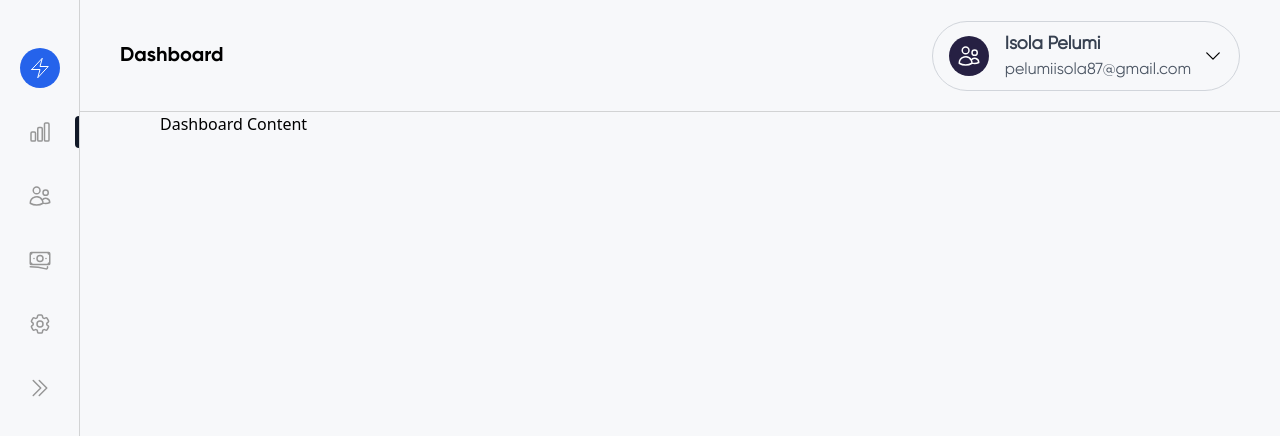
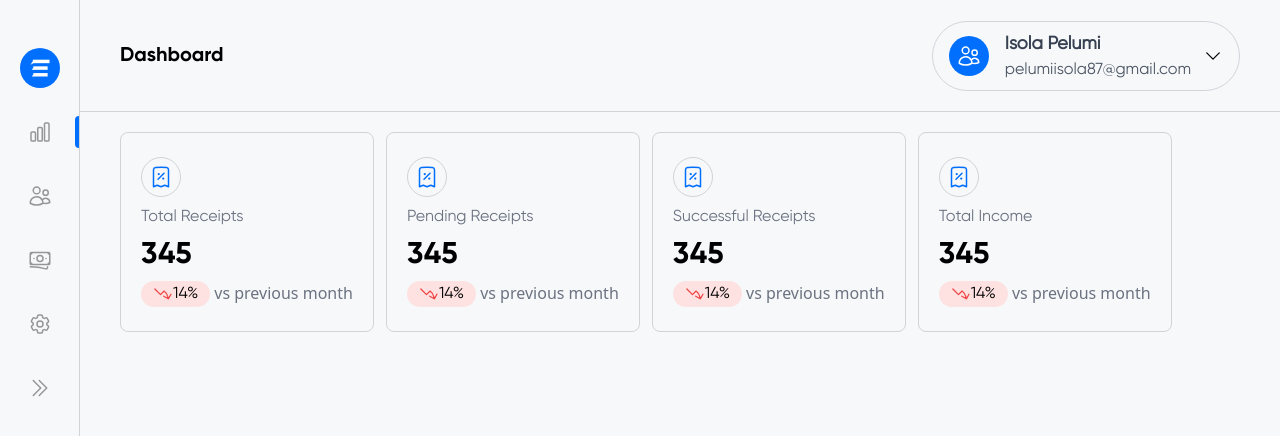
Before and after one commit to philtechphilips/ease-pay-fe, a Next.js app: page /dashboard in a window 1280 px wide. Shown: the top 436 px of the page. Built offline with nearby package versions, Linux system fonts and the light colour scheme.

Commit message:
feat: dashboard for desktop

```diff
--- a/package.json
+++ b/package.json
@@ -14,6 +14,7 @@
     "next": "14.1.0",
     "react": "^18",
     "react-dom": "^18",
+    "react-hot-toast": "^2.4.1",
     "react-redux": "^8.1.3",
     "react-toastify": "^10.0.4",
     "remixicon": "^4.1.0",
--- a/src/app/dashboard/page.tsx
+++ b/src/app/dashboard/page.tsx
@@ -2,8 +2,90 @@ import Image from "next/image";
 
 export default function Dashboard() {
   return (
-<div className="w-full px-20 bg-[#F7F8FA] h-screen">
-<h1>Dashboard Content</h1>
-</div>
+    <div className="w-full px-10 py-5 gap-3 bg-[#F7F8FA] h-screen">
+      <div className="flex gap-3 w-full">
+          <div className="border border-[#d2d3d4] rounded-lg px-5 py-6 flex flex-col gap-2">
+            <div className="border border-[#d2d3d4] h-10 w-10 rounded-full flex items-center justify-center">
+              <svg xmlns="http://www.w3.org/2000/svg" fill="none" viewBox="0 0 24 24" strokeWidth={1.5} stroke="#006FFE" className="w-6 h-6">
+                <path strokeLinecap="round" strokeLinejoin="round" d="m9 14.25 6-6m4.5-3.493V21.75l-3.75-1.5-3.75 1.5-3.75-1.5-3.75 1.5V4.757c0-1.108.806-2.057 1.907-2.185a48.507 48.507 0 0 1 11.186 0c1.1.128 1.907 1.077 1.907 2.185ZM9.75 9h.008v.008H9.75V9Zm.375 0a.375.375 0 1 1-.75 0 .375.375 0 0 1 .75 0Zm4.125 4.5h.008v.008h-.008V13.5Zm.375 0a.375.375 0 1 1-.75 0 .375.375 0 0 1 .75 0Z" />
+              </svg>
+            </div>
+            <p className="text-gary-400 font-[Gilroy-Regular] font-[500] text-gray-500">Total Receipts</p>
+            <h1 className="text-3xl font-[Gilroy]">345</h1>
+            <div className="flex gap-1">
+              <div className="flex items-center bg-red-100 px-3 py-[1px] rounded-full">
+                <svg xmlns="http://www.w3.org/2000/svg" fill="none" viewBox="0 0 24 24" strokeWidth={1.5} stroke="rgb(239 68 68)" className="w-5 h-5">
+                  <path strokeLinecap="round" strokeLinejoin="round" d="M2.25 6 9 12.75l4.286-4.286a11.948 11.948 0 0 1 4.306 6.43l.776 2.898m0 0 3.182-5.511m-3.182 5.51-5.511-3.181" />
+                </svg>
+                <p className="trext-red-500 font-[Gilroy-Regular]">14%</p>
+              </div>
+              <div className="flex">
+                <p className="text-gray-500 font[Gilroy-Regular]">vs previous month</p>
+              </div>
+            </div>
+          </div>
+          <div className="border border-[#d2d3d4] rounded-lg px-5 py-6 flex flex-col gap-2">
+            <div className="border border-[#d2d3d4] h-10 w-10 rounded-full flex items-center justify-center">
+              <svg xmlns="http://www.w3.org/2000/svg" fill="none" viewBox="0 0 24 24" strokeWidth={1.5} stroke="#006FFE" className="w-6 h-6">
+                <path strokeLinecap="round" strokeLinejoin="round" d="m9 14.25 6-6m4.5-3.493V21.75l-3.75-1.5-3.75 1.5-3.75-1.5-3.75 1.5V4.757c0-1.108.806-2.057 1.907-2.185a48.507 48.507 0 0 1 11.186 0c1.1.128 1.907 1.077 1.907 2.185ZM9.75 9h.008v.008H9.75V9Zm.375 0a.375.375 0 1 1-.75 0 .375.375 0 0 1 .75 0Zm4.125 4.5h.008v.008h-.008V13.5Zm.375 0a.375.375 0 1 1-.75 0 .375.375 0 0 1 .75 0Z" />
+              </svg>
+            </div>
+            <p className="text-gary-400 font-[Gilroy-Regular] font-[500] text-gray-500">Pending Receipts</p>
+            <h1 className="text-3xl font-[Gilroy]">345</h1>
+            <div className="flex gap-1">
+              <div className="flex items-center bg-red-100 px-3 py-[1px] rounded-full">
+                <svg xmlns="http://www.w3.org/2000/svg" fill="none" viewBox="0 0 24 24" strokeWidth={1.5} stroke="rgb(239 68 68)" className="w-5 h-5">
+                  <path strokeLinecap="round" strokeLinejoin="round" d="M2.25 6 9 12.75l4.286-4.286a11.948 11.948 0 0 1 4.306 6.43l.776 2.898m0 0 3.182-5.511m-3.182 5.51-5.511-3.181" />
+                </svg>
+                <p className="trext-red-500 font-[Gilroy-Regular]">14%</p>
+              </div>
+              <div className="flex">
+                <p className="text-gray-500 font[Gilroy-Regular]">vs previous month</p>
+              </div>
+            </div>
+          </div>
+          <div className="border border-[#d2d3d4] rounded-lg px-5 py-6 flex flex-col gap-2">
+            <div className="border border-[#d2d3d4] h-10 w-10 rounded-full flex items-center justify-center">
+              <svg xmlns="http://www.w3.org/2000/svg" fill="none" viewBox="0 0 24 24" strokeWidth={1.5} stroke="#006FFE" className="w-6 h-6">
+                <path strokeLinecap="round" strokeLinejoin="round" d="m9 14.25 6-6m4.5-3.493V21.75l-3.75-1.5-3.75 1.5-3.75-1.5-3.75 1.5V4.757c0-1.108.806-2.057 1.907-2.185a48.507 48.507 0 0 1 11.186 0c1.1.128 1.907 1.077 1.907 2.185ZM9.75 9h.008v.008H9.75V9Zm.375 0a.375.375 0 1 1-.75 0 .375.375 0 0 1 .75 0Zm4.125 4.5h.008v.008h-.008V13.5Zm.375 0a.375.375 0 1 1-.75 0 .375.375 0 0 1 .75 0Z" />
+              </svg>
+            </div>
+            <p className="text-gary-400 font-[Gilroy-Regular] font-[500] text-gray-500">Successful Receipts</p>
+            <h1 className="text-3xl font-[Gilroy]">345</h1>
+            <div className="flex gap-1">
+              <div className="flex items-center bg-red-100 px-3 py-[1px] rounded-full">
+                <svg xmlns="http://www.w3.org/2000/svg" fill="none" viewBox="0 0 24 24" strokeWidth={1.5} stroke="rgb(239 68 68)" className="w-5 h-5">
+                  <path strokeLinecap="round" strokeLinejoin="round" d="M2.25 6 9 12.75l4.286-4.286a11.948 11.948 0 0 1 4.306 6.43l.776 2.898m0 0 3.182-5.511m-3.182 5.51-5.511-3.181" />
+                </svg>
+                <p className="trext-red-500 font-[Gilroy-Regular]">14%</p>
+              </div>
+              <div className="flex">
+                <p className="text-gray-500 font[Gilroy-Regular]">vs previous month</p>
+              </div>
+            </div>
+          </div>
+
+          <div className="border border-[#d2d3d4] rounded-lg px-5 py-6 flex flex-col gap-2">
+            <div className="border border-[#d2d3d4] h-10 w-10 rounded-full flex items-center justify-center">
+              <svg xmlns="http://www.w3.org/2000/svg" fill="none" viewBox="0 0 24 24" strokeWidth={1.5} stroke="#006FFE" className="w-6 h-6">
+                <path strokeLinecap="round" strokeLinejoin="round" d="m9 14.25 6-6m4.5-3.493V21.75l-3.75-1.5-3.75 1.5-3.75-1.5-3.75 1.5V4.757c0-1.108.806-2.057 1.907-2.185a48.507 48.507 0 0 1 11.186 0c1.1.128 1.907 1.077 1.907 2.185ZM9.75 9h.008v.008H9.75V9Zm.375 0a.375.375 0 1 1-.75 0 .375.375 0 0 1 .75 0Zm4.125 4.5h.008v.008h-.008V13.5Zm.375 0a.375.375 0 1 1-.75 0 .375.375 0 0 1 .75 0Z" />
+              </svg>
+            </div>
+            <p className="text-gary-400 font-[Gilroy-Regular] font-[500] text-gray-500">Total Income</p>
+            <h1 className="text-3xl font-[Gilroy]">345</h1>
+            <div className="flex gap-1">
+              <div className="flex items-center bg-red-100 px-3 py-[1px] rounded-full">
+                <svg xmlns="http://www.w3.org/2000/svg" fill="none" viewBox="0 0 24 24" strokeWidth={1.5} stroke="rgb(239 68 68)" className="w-5 h-5">
+                  <path strokeLinecap="round" strokeLinejoin="round" d="M2.25 6 9 12.75l4.286-4.286a11.948 11.948 0 0 1 4.306 6.43l.776 2.898m0 0 3.182-5.511m-3.182 5.51-5.511-3.181" />
+                </svg>
+                <p className="trext-red-500 font-[Gilroy-Regular]">14%</p>
+              </div>
+              <div className="flex">
+                <p className="text-gray-500 font[Gilroy-Regular]">vs previous month</p>
+              </div>
+            </div>
+          </div>
+      </div>
+    </div>
   );
 }
--- a/src/app/globals.css
+++ b/src/app/globals.css
@@ -40,5 +40,5 @@
 }
 
 .svg:hover {
-  stroke: #0c0c0c;
+  stroke: #006FFE;
 }
--- a/src/components/Navbar.tsx
+++ b/src/components/Navbar.tsx
@@ -26,8 +26,8 @@ const Navbar = () => {
     return (
         <>
             <div className="bg-[#080613] py-5 md:px-24 px-5 flex items-center justify-between">
-                <Link href="/">
-                    <Image src="https://www.easepay.io/_next/image?url=%2F_next%2Fstatic%2Fmedia%2FeasepayLogo.e0bef468.png&w=384&q=75" alt="logo" width={150} height={100} />
+                <Link href="/" className="rounded-full w-10 h-10 bg-[#006FFE] flex items-center justify-center">
+                    <Image src="/easepay.png" alt="logo" width={20} height={20} />
                 </Link>
 
                 <ul className="md:flex gap-16 hidden">
--- a/src/components/dashboard/NavBar.tsx
+++ b/src/components/dashboard/NavBar.tsx
@@ -2,19 +2,19 @@ import React from 'react'
 
 const NavBar = () => {
   return (
-    <div className='bg-[#F7F8FA] border-b border-[#d2d3d4] w-full flex items-center justify-between  h-28 px-10'>
+    <div className='bg-[#F7F8FA] border-b border-[#d2d3d4] w-full flex items-center justify-between  h-28 px-5 md:px-10'>
       <div>
         <h1 className='font-[Gilroy] text-xl'>Dashboard</h1>
       </div>
 
-      <div className='flex items-center gap-4 border rounded-full border-gray-300 px-4 py-2'>
-        <div className='w-10 h-10 flex items-center justify-center rounded-full bg-[#262043]'>
+      <div className='flex items-center md:gap-4 gap-2 border rounded-full border-gray-300 px-2 md:px-4 py-2'>
+        <div className='w-10 h-10 flex items-center justify-center rounded-full bg-[#006FFE]'>
           <svg xmlns="http://www.w3.org/2000/svg" fill="none" viewBox="0 0 24 24" strokeWidth={1.5} stroke="#fff" className="w-6 h-6">
             <path strokeLinecap="round" strokeLinejoin="round" d="M15 19.128a9.38 9.38 0 0 0 2.625.372 9.337 9.337 0 0 0 4.121-.952 4.125 4.125 0 0 0-7.533-2.493M15 19.128v-.003c0-1.113-.285-2.16-.786-3.07M15 19.128v.106A12.318 12.318 0 0 1 8.624 21c-2.331 0-4.512-.645-6.374-1.766l-.001-.109a6.375 6.375 0 0 1 11.964-3.07M12 6.375a3.375 3.375 0 1 1-6.75 0 3.375 3.375 0 0 1 6.75 0Zm8.25 2.25a2.625 2.625 0 1 1-5.25 0 2.625 2.625 0 0 1 5.25 0Z" />
           </svg>
         </div>
         <div className='flex gap-3 items-center'>
-          <div>
+          <div className='hidden md:block'>
             <h1 className='font-[Gilroy-Regular] text-lg font-semibold text-gray-700'>Isola Pelumi</h1>
             <p className='font-[Gilroy-Regular] text-gray-600'>pelumiisola87@gmail.com</p>
           </div>
--- a/src/components/dashboard/Sidebar.tsx
+++ b/src/components/dashboard/Sidebar.tsx
@@ -1,5 +1,6 @@
 "use client"
 import { sideBarArray } from '@/constants/sidebar';
+import Image from 'next/image';
 import Link from 'next/link';
 import { usePathname } from 'next/navigation'
 import 'remixicon/fonts/remixicon.css';
@@ -10,11 +11,9 @@ const Sidebar = () => {
 
   return (
     <div className='bg-[#F7F8FA] h-screen border-r border-[#d2d3d4] w-20 flex flex-col gap-8 fixed bottom-0 left-0 py-12  items-center'>
-      <div className='bg-blue-600  h-10 w-10 rounded-full flex items-center justify-center'>
-        <svg xmlns="http://www.w3.org/2000/svg" fill="none" viewBox="0 0 24 24" strokeWidth={1} stroke="#fff" className="w-6 h-6">
-          <path strokeLinecap="round" strokeLinejoin="round" d="m3.75 13.5 10.5-11.25L12 10.5h8.25L9.75 21.75 12 13.5H3.75Z" />
-        </svg>
-      </div>
+       <Link href="/" className="rounded-full w-10 h-10 bg-[#006FFE] flex items-center justify-center">
+                    <Image src="/easepay.png" alt="logo" width={20} height={20} />
+                </Link>
       <div className='flex flex-col gap-10'>
         {sideBarArray.map((item) => (
           <div className='flex items-center justify-center'>
@@ -22,7 +21,7 @@ const Sidebar = () => {
               {item.icon}
             </Link>
           {pathname === item.route && (
-              <div className='bg-gray-900 h-8 w-1 rounded-tl-md rounded-bl-md absolute right-0' style={{ marginLeft: "auto" }}></div>
+              <div className='bg-[#006FFE] h-8 w-1 rounded-tl-md rounded-bl-md absolute right-0' style={{ marginLeft: "auto" }}></div>
           )}
           </div>
         ))}
```
Also changed, not shown: public/easepay.png (added), 1 other file (tests, documents, lock files or other folders).
